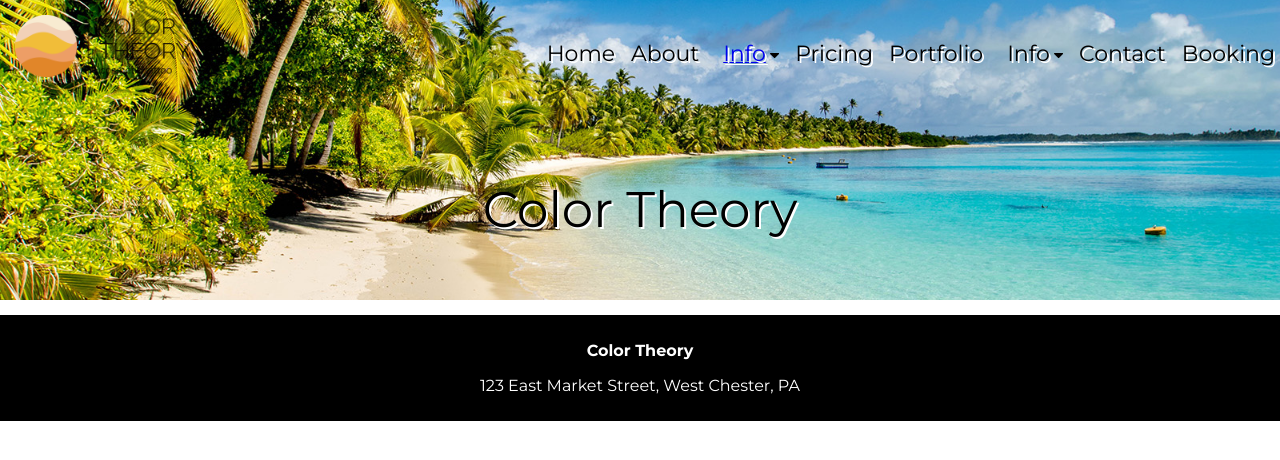
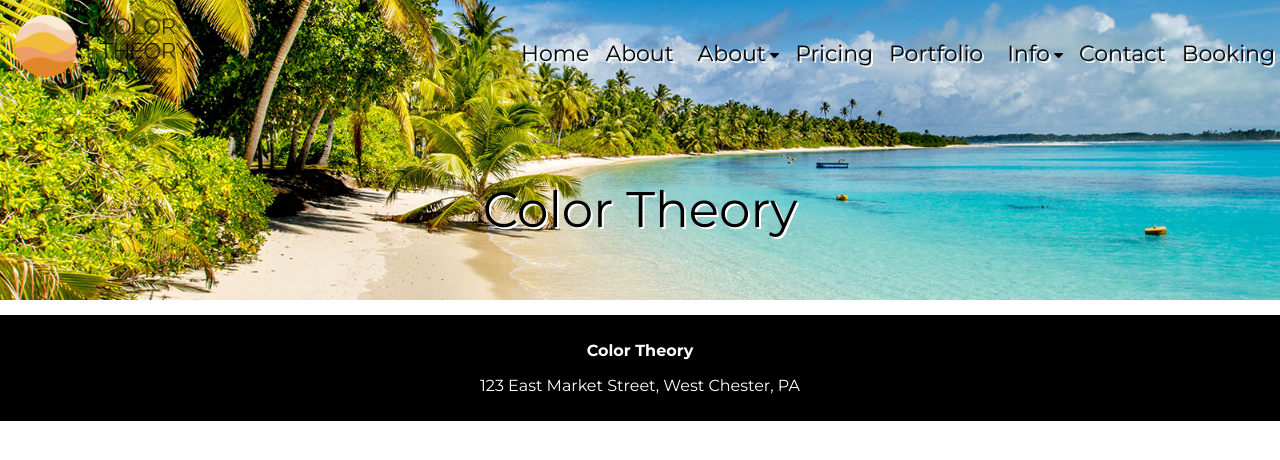
Before and after one commit to crogenmuser/Website, a Jekyll site: the page built from pricing/index.md, in a window 1280 px wide. Shown: the top 460 px of the page. Built offline with Jekyll 4.4.1, drawn with Linux system fonts in a browser that asks for light colours; nearby versions of some CDN libraries.

Commit message:
fixed link

```diff
--- a/_layouts/default.html
+++ b/_layouts/default.html
@@ -29,7 +29,7 @@
                 <a href="/">Home</a>
                 <a href="/about">About</a>
                 <div class="dropdown">
-                    <button class="dropbtn"><a href="/about"><p class="dropdownName">Info</p></a>
+                    <button class="dropbtn"><p class="dropdownName">About</p>
                         <i class="fa fa-caret-down"></i>
                     </button>
                     <div class="dropdown-content">
```
